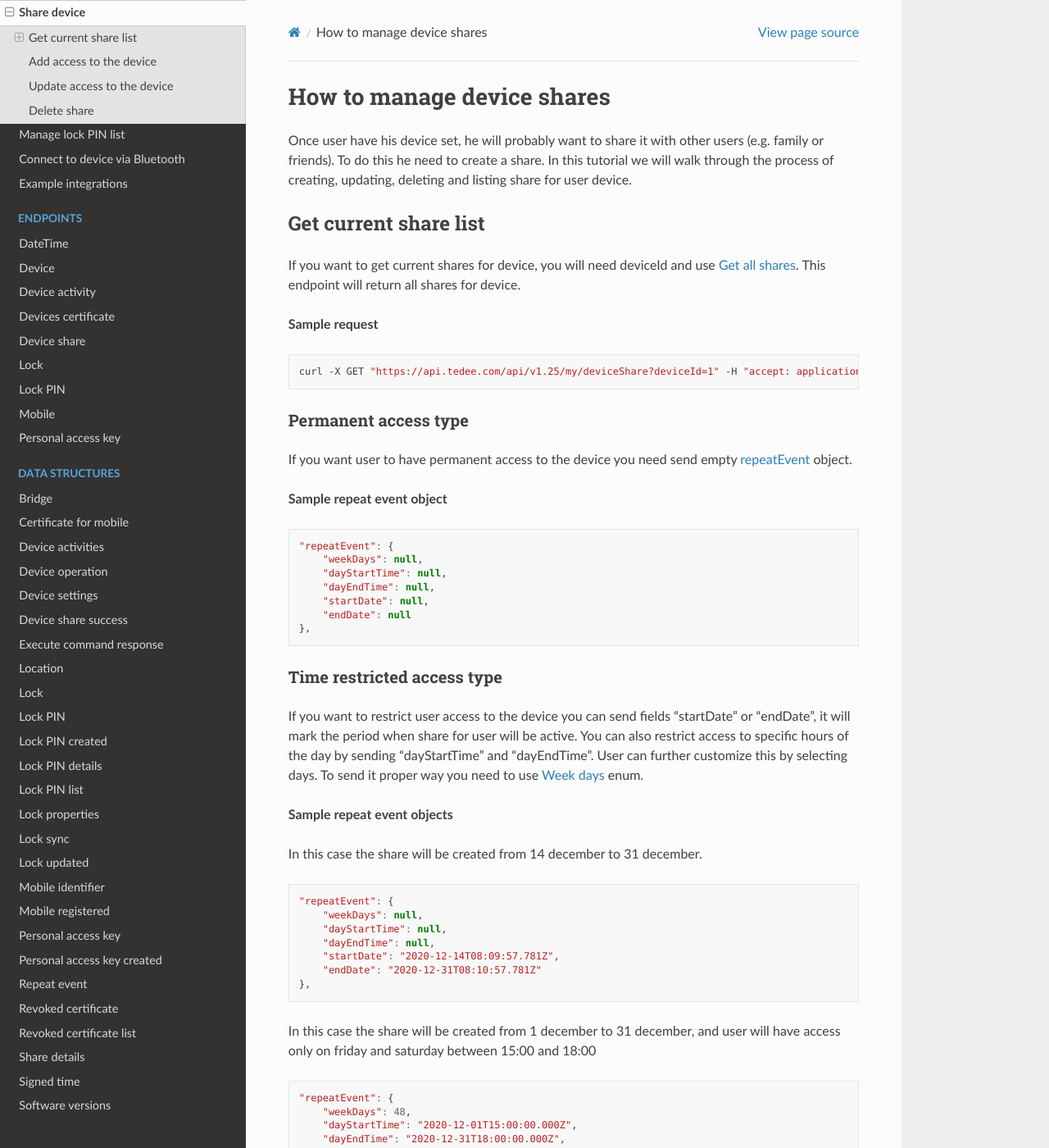
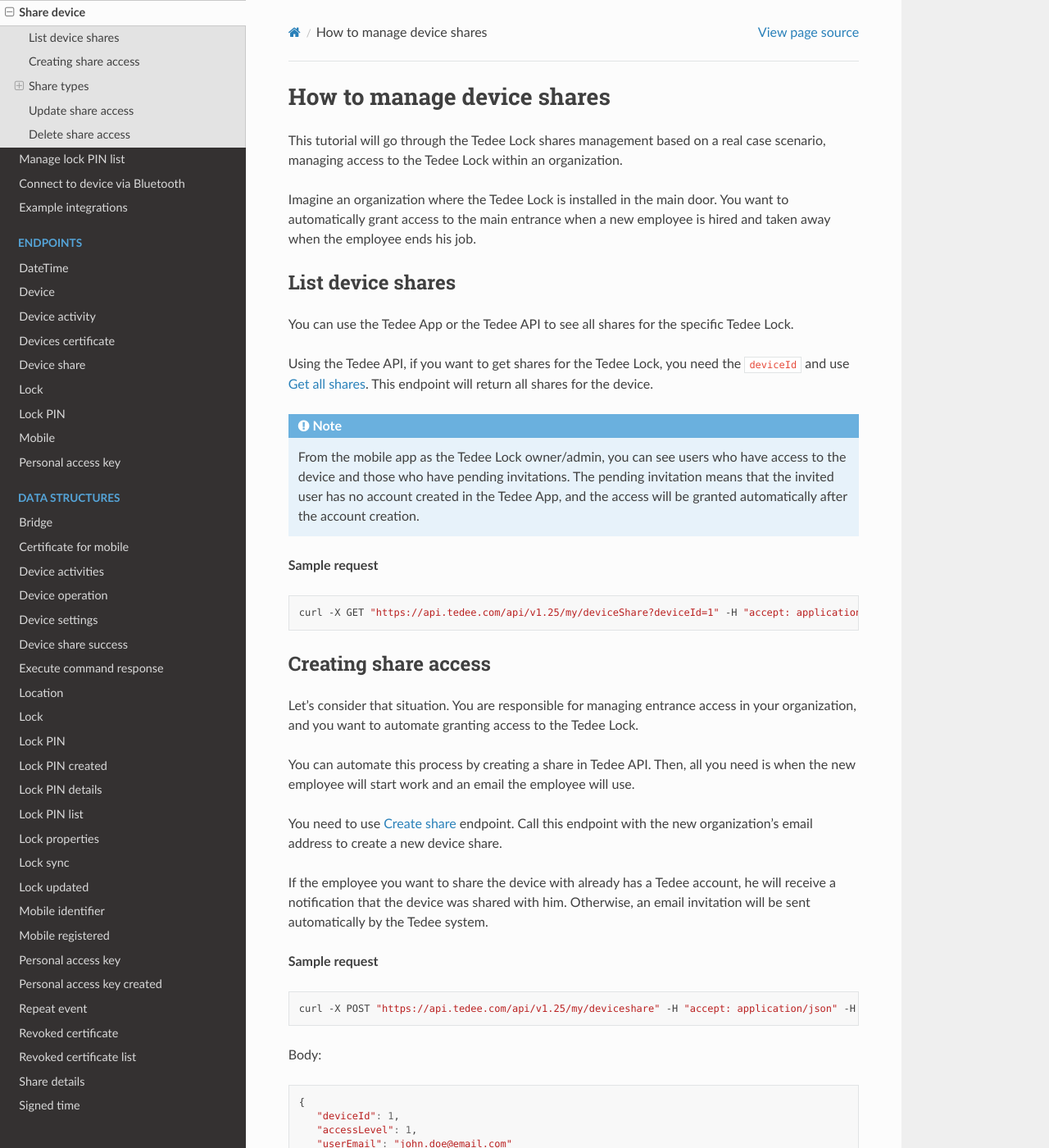
Before and after one commit to tedee-com/tedee-api-doc, a Sphinx documentation site: the page built from docs/source/howtos/share-device.rst, in a window 1280 px wide and 1400 px high. Shown: the whole window at 82% size. Built offline with Sphinx 7.4.7 and the Read the Docs theme 2.0.0, drawn with Linux system fonts in a browser that asks for light colours; pages that are not in the unit, such as notebooks, are missing from menus; some of the changed text lies outside the part shown.

Commit message:
Update DeviceShare HowTo

```diff
--- a/docs/source/howtos/share-device.rst
+++ b/docs/source/howtos/share-device.rst
@@ -1,159 +1,181 @@
 How to manage device shares
 ==============================
 
-Once user have his device set, he will probably want to share it with other users (e.g. family or friends).
-To do this he need to create a share. In this tutorial we will walk through the process of creating, updating, deleting and listing share for user device.
+This tutorial will go through the Tedee Lock shares management based on a real case scenario, managing access to the Tedee Lock within an organization.
 
-Get current share list
-----------------------------
+Imagine an organization where the Tedee Lock is installed in the main door. You want to automatically grant access to the main entrance when a new employee is hired and taken away when the employee ends his job.
 
-If you want to get current shares for device, you will need deviceId and use :doc:`Get all shares <../endpoints/deviceshare/get-all>`.
-This endpoint will return all shares for device.
+List device shares
+-------------------
+
+You can use the Tedee App or the Tedee API to see all shares for the specific Tedee Lock.
+
+Using the Tedee API, if you want to get shares for the Tedee Lock, you need the ``deviceId`` and use :doc:`Get all shares <../endpoints/deviceshare/get-all>`.
+This endpoint will return all shares for the device.
+
+.. note::
+    From the mobile app as the Tedee Lock owner/admin, you can see users who have access to the device and those who have pending invitations. The pending invitation means that the invited user has no account created in the Tedee App, and the access will be granted automatically after the account creation.
 
 **Sample request**
 
 .. code-block:: sh
 
-    curl -X GET "|apiUrl|/api/|apiVersion|/my/deviceShare?deviceId=1" -H "accept: application/json" -H "Authorization: Bearer <<access token>>"
+ curl -X GET "|apiUrl|/api/|apiVersion|/my/deviceShare?deviceId=1" -H "accept: application/json" -H "Authorization: Bearer <<access token>>"
 
-Permanent access type
-^^^^^^^^^^^^^^^^^^^^^^^^^^^^
+Creating share access
+------------------------
 
-If you want user to have permanent access to the device you need send empty :doc:`repeatEvent <../datastructures/repeat-event>` object.
+Let's consider that situation. You are responsible for managing entrance access in your organization, and you want to automate granting access to the Tedee Lock.
+
+You can automate this process by creating a share in Tedee API. Then, all you need is when the new employee will start work and an email the employee will use.
+
+You need to use :doc:`Create share <../endpoints/deviceshare/create>` endpoint. Call this endpoint with the new organization's email address to create a new device share.
+
+If the employee you want to share the device with already has a Tedee account, he will receive a notification that the device was shared with him. Otherwise, an email invitation will be sent automatically by the Tedee system.
+
+**Sample request**
+
+.. code-block:: sh
+
+ curl -X POST "|apiUrl|/api/|apiVersion|/my/deviceshare" -H "accept: application/json" -H "Content-Type: application/json-patch+json" -H "Authorization: Bearer <<access token>>" -d "<<body>>"
+
+Body:
+
+.. code-block:: js
+
+ {
+    "deviceId": 1,
+    "accessLevel": 1,
+    "userEmail": "john.doe@email.com"
+    "repeatEvent": {
+        "weekDays": 10,
+        "dayStartTime": "2020-12-14T08:09:57.781Z",
+        "dayEndTime": "2020-12-31T08:10:57.781Z",
+        "startDate": null,
+        "endDate": null
+    },
+    "remoteAccessDisabled" : false
+ }
+
+In the next section, we will present how you can customize access to the Tedee Lock.
+
+.. note::
+    We recommend using **email** as the identifier of the share. You can use it later to find the share, e.g. if you want to update or delete it.
+
+Share types
+------------
+Not all employees should have the same access to the main entrance. For some of them, you will assign a permanent share, but, e.g., for subcontractors or other services like, e.g., cleaning service, you want to narrow the access to the office.
+
+The sharing feature enables the creation of fully customized access to the Tedee Lock. The access can be permanent, time-restricted, or fully customized - which means the access can be constrained by time, weekdays, or daily hours.
+
+Permanent access
+^^^^^^^^^^^^^^^^
+
+If you want a user to have permanent access to the Tedee Lock, you need to send an empty :doc:`repeatEvent <../datastructures/repeat-event>` object.
 
 **Sample repeat event object**
 
 .. code-block:: js
 
-    "repeatEvent": {
-        "weekDays": null,
-        "dayStartTime": null,
-        "dayEndTime": null,
-        "startDate": null,
-        "endDate": null
-    },
+ "repeatEvent": {
+    "weekDays": null,
+    "dayStartTime": null,
+    "dayEndTime": null,
+    "startDate": null,
+    "endDate": null
+ },
 
-Time restricted access type
-^^^^^^^^^^^^^^^^^^^^^^^^^^^^^^^^^^
+Customized access
+^^^^^^^^^^^^^^^^^^^^
 
-If you want to restrict user access to the device you can send fields "startDate" or "endDate", it will mark the period when share for user will be active.
-You can also restrict access to specific hours of the day by sending "dayStartTime" and "dayEndTime". User can further customize this by selecting days.
-To send it proper way you need to use :doc:`Week days <../enums/week-days>` enum.
+If you want to restrict user access to the Tedee Lock, you can send ``startDate`` or ``endDate`` fields. The share will be active only in the specified period.
+You can also restrict access to specific day hours by sending ``dayStartTime`` and ``dayEndTime``. You can further customize the access by selecting only particular weekdays.
+To send it properly, you need to use :doc:`Week days <../enums/week-days>` enum.
 
 **Sample repeat event objects**
 
-In this case the share will be created from 14 december to 31 december.
+In this case, the share will be created from 14 December 2020 to 31 December 2020.
 
 .. code-block:: js
 
-    "repeatEvent": {
-        "weekDays": null,
-        "dayStartTime": null,
-        "dayEndTime": null,
-        "startDate": "2020-12-14T08:09:57.781Z",
-        "endDate": "2020-12-31T08:10:57.781Z"
-    },
+ "repeatEvent": {
+    "weekDays": null,
+    "dayStartTime": null,
+    "dayEndTime": null,
+    "startDate": "2020-12-14T08:09:57.781Z",
+    "endDate": "2020-12-31T08:10:57.781Z"
+ },
 
-In this case the share will be created from 1 december to 31 december, and user will have access only on friday and saturday between 15:00 and 18:00
+In this case, the share will be created from 1 December 2020 to 31 December 2020, and the user will have access only on Friday and Saturday between 15:00 and 18:00.
 
 .. code-block:: js
 
-    "repeatEvent": {
-        "weekDays": 48,
-        "dayStartTime": "2020-12-01T15:00:00.000Z",
-        "dayEndTime": "2020-12-31T18:00:00.000Z",
-        "startDate": "2020-12-01T08:00:00.000Z",
-        "endDate": "2020-12-31T20:00:00.000Z"
-    },
+ "repeatEvent": {
+    "weekDays": 48,
+    "dayStartTime": "2020-12-01T15:00:00.000Z",
+    "dayEndTime": "2020-12-31T18:00:00.000Z",
+    "startDate": "2020-12-01T08:00:00.000Z",
+    "endDate": "2020-12-31T20:00:00.000Z"
+ },
 
 
-In this case user will have access only from monday to friday between 8:00 and 16:00
+In this case, the user will have access only from Monday to Friday between 8:00 and 16:00.
 
 .. code-block:: js
 
-    "repeatEvent": {
-        "weekDays": 31,
-        "dayStartTime": "2020-12-01T08:00:00.000Z",
-        "dayEndTime": "2020-12-31T16:00:00.000Z",
-        "startDate": null,
-        "endDate": null
-    },
+ "repeatEvent": {
+ "weekDays": 31,
+ "dayStartTime": "2020-12-01T08:00:00.000Z",
+ "dayEndTime": "2020-12-31T16:00:00.000Z",
+ "startDate": null,
+ "endDate": null
+ }
 
+Update share access
+----------------------
 
-Add access to the device
-----------------------------
+If you want to change your employees' access to the main entrance, for example, if you're going to give some of the admin permissions, you can update user share.
 
-Let's consider that situation. You are responsible for managing access for users in your organization. If new employee is recruited you don't want to give him keys to the office (or you don't use keys in your organization).
-Instead you want to share door lock to him/her. To do that you need to use :doc:`Create share <../endpoints/deviceshare/create>`. Simply call this endpoint with new organization email address to create new device share.
+To find the share, you need the **employee email** the share was created. Firstly, use :doc:`Get device shares <../endpoints/deviceshare/get-all>` to fetch all shares for the specific Tedee Lock, and later find the share using the email.
 
-If user that you want to share device with already have Tedee account he will be notified that device was shared with him. If not the email with invitaion will be sent.
+Finally, to update the share use :doc:`Update share <../endpoints/deviceshare/update>` endpoint.
 
 **Sample request**
 
 .. code-block:: sh
 
-    curl -X POST "|apiUrl|/api/|apiVersion|/my/deviceshare" -H "accept: application/json" -H "Content-Type: application/json-patch+json" -H "Authorization: Bearer <<access token>>" -d "<<body>>"
+ curl -X PATCH "|apiUrl|/api/|apiVersion|/my/deviceshare" -H "accept: application/json" -H "Content-Type: application/json-patch+json" -H "Authorization: Bearer <<access token>>" -d "<<body>>"
 
 Body:
 
 .. code-block:: js
 
-        {
-            "deviceId": 1,
-            "accessLevel": 1,
-            "userEmail": "john.doe@email.com"
-            "repeatEvent": {
-                "weekDays": 10,
-                "dayStartTime": "2020-12-14T08:09:57.781Z",
-                "dayEndTime": "2020-12-31T08:10:57.781Z",
-                "startDate": null,
-                "endDate": null
-            },
-            "remoteAccessDisabled" : false
-        }
+ {
+    "id": 1,
+    "accessLevel": 1,
+    "repeatEvent": {
+        "id": 1,
+        "weekDays": 10,
+        "dayStartTime": "2020-12-14T08:09:57.781Z",
+        "dayEndTime": "2020-12-31T08:10:57.781Z",
+        "startDate": null,
+        "endDate": null
+    },
+    "remoteAccessDisabled" : false
+ }
 
 
-Update access to the device
-----------------------------
+Delete share access
+---------------------
 
-If you want to change access to the door lock for your employees for example you want give some of them admin permissions, you can update user access to the device.
-For that you need to have shareId, which you get when creating share with success or you can simply use endpoint to get all share for the device :doc:`Get all shares <../endpoints/deviceshare/get-all>`.
-When you have complete information you can send request :doc:`Update share <../endpoints/deviceshare/update>` to update share.
+Let's consider a different situation. Unfortunately, you need to fire one of your employees.
+
+After deleting access to organization resources, you can also remove employees' access to the organization's Tedee Lock devices using :doc:`Delete share <../endpoints/deviceshare/delete>` endpoint.
+
+The delete endpoint requires finding ``shareId``. You can obtain it by fetching all device shares from :doc:`Get all shares <../endpoints/deviceshare/get-all>` and finding it, searching the list by ``userEmail``.
 
 **Sample request**
 
 .. code-block:: sh
 
-    curl -X PATCH "|apiUrl|/api/|apiVersion|/my/deviceshare" -H "accept: application/json" -H "Content-Type: application/json-patch+json" -H "Authorization: Bearer <<access token>>" -d "<<body>>"
-
-Body:
-
-.. code-block:: js
-
-        {
-            "id": 1,
-            "accessLevel": 1,
-            "repeatEvent": {
-                "id": 1,
-                "weekDays": 10,
-                "dayStartTime": "2020-12-14T08:09:57.781Z",
-                "dayEndTime": "2020-12-31T08:10:57.781Z",
-                "startDate": null,
-                "endDate": null
-            },
-            "remoteAccessDisabled" : false
-        }
-
-
-Delete share
--------------
-
-Let's consider different situation. Unfortunately, you need to fire one of your employee.
-After deleting access to organization resources you can also remove employee's access to the devices within organization with the call to the :doc:`Delete share <../endpoints/deviceshare/delete>` endpoint.
-For that you need to have share id you want to delete. You can get shares for each device from :doc:`Get all shares <../endpoints/deviceshare/get-all>` endpoint.
-
-**Sample request**
-
-.. code-block:: sh
-
-    curl -X DELETE "|apiUrl|/api/|apiVersion|/my/deviceshare/15" -H "accept: application/json" -H "Content-Type: application/json-patch+json" -H "Authorization: Bearer <<access token>>"
+ curl -X DELETE "|apiUrl|/api/|apiVersion|/my/deviceshare/15" -H "accept: application/json" -H "Content-Type: application/json-patch+json" -H "Authorization: Bearer <<access token>>"
```
